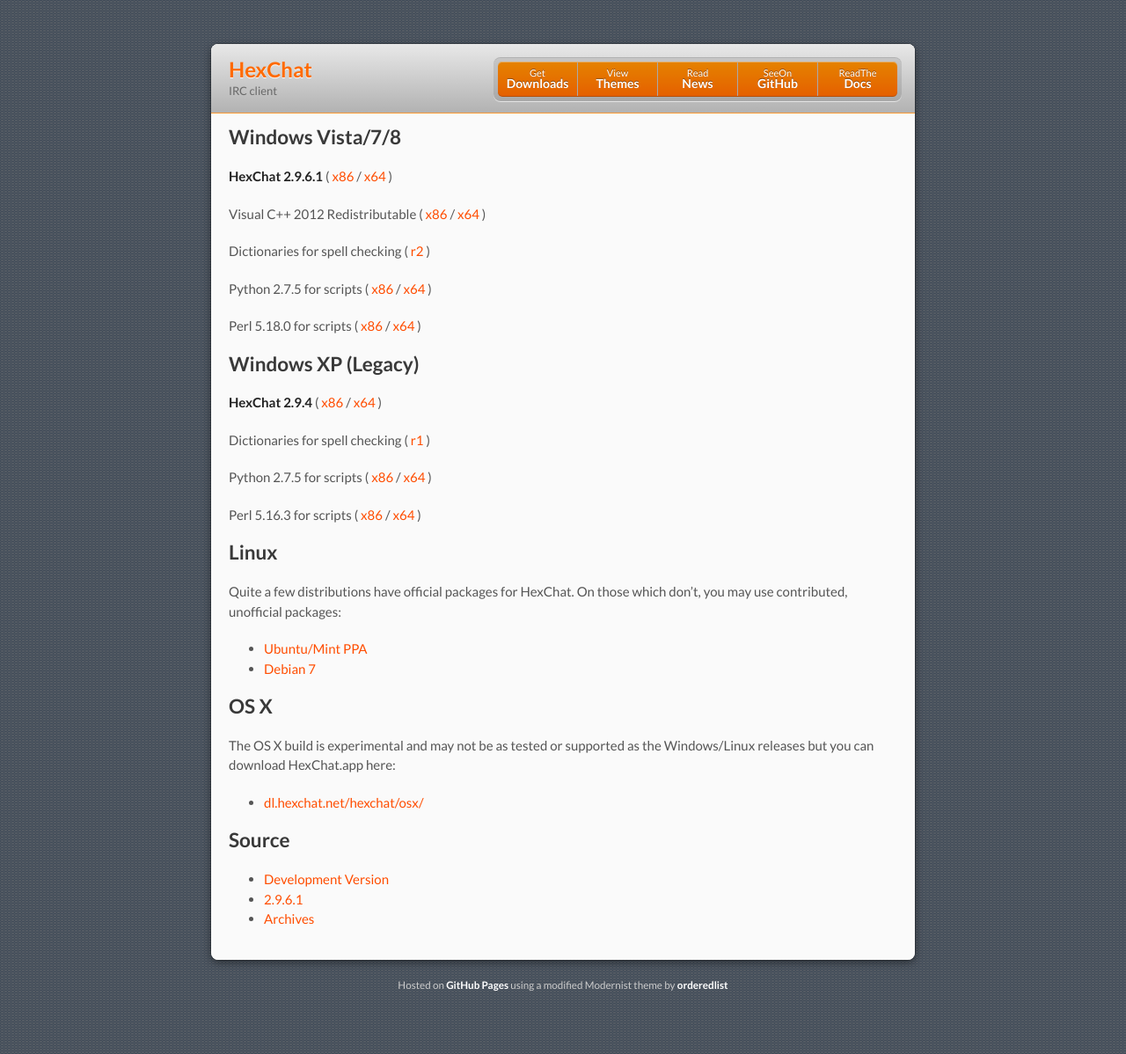
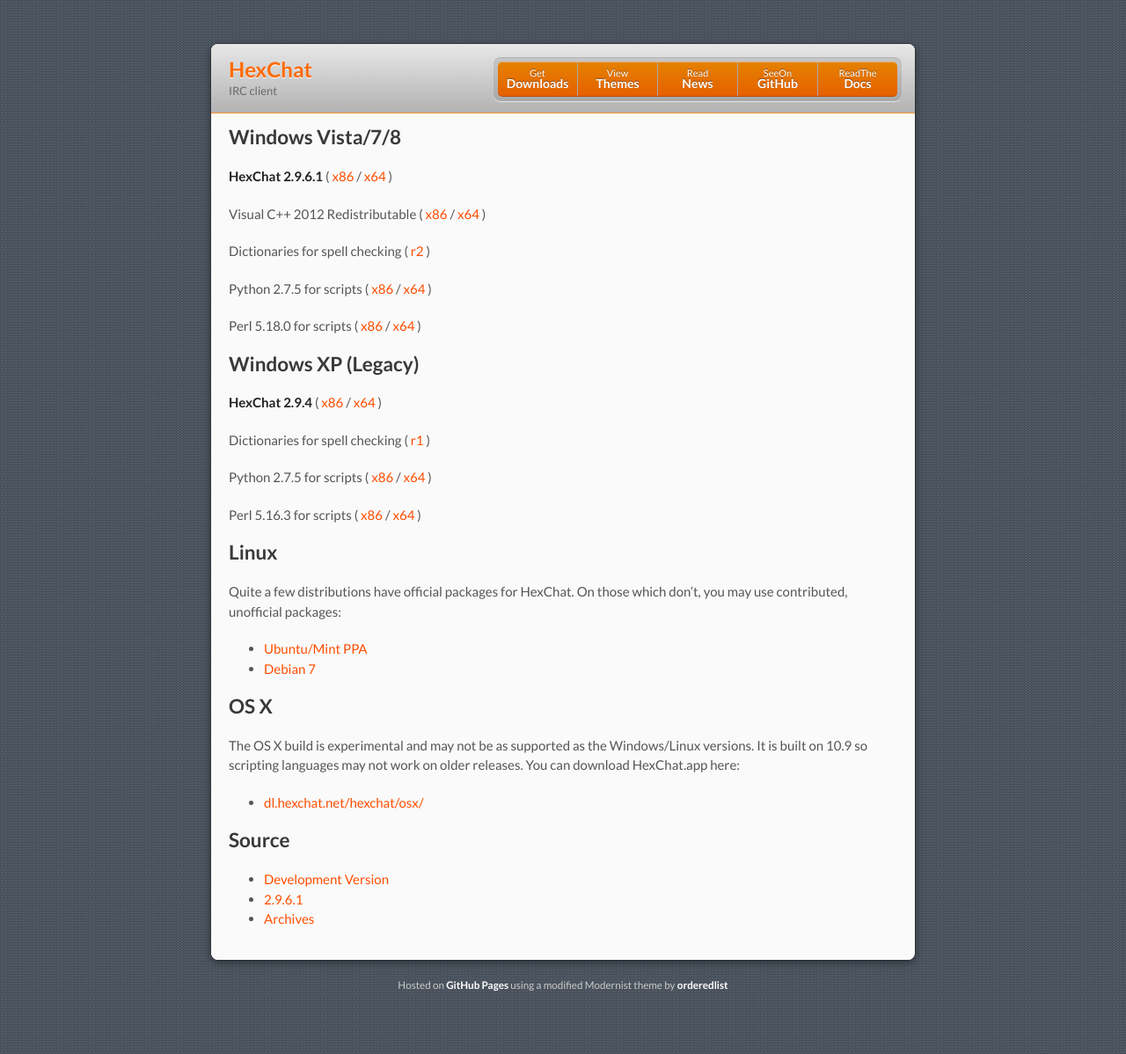
Before and after one commit to hexchat/hexchat.github.com, a Jekyll site: the page built from downloads.md, in a window 1280 px wide. Shown: the whole page at 88% size. Built offline with Jekyll 4.4.1, drawn with Linux system fonts in a browser that asks for light colours.

Commit message:
Update downloads.md

```diff
--- a/downloads.md
+++ b/downloads.md
@@ -30,8 +30,8 @@
 - [Debian 7](http://dl.hexchat.net/hexchat/debian/)
 
 ## OS X
-The OS X build is experimental and may not be as tested or supported as the Windows/Linux releases but you can
-download HexChat.app here:
+The OS X build is experimental and may not be as supported as the Windows/Linux versions. It is built on 10.9 so
+scripting languages may not work on older releases. You can download HexChat.app here:
 
 - [dl.hexchat.net/hexchat/osx/](http://dl.hexchat.net/hexchat/osx/)
 
```
